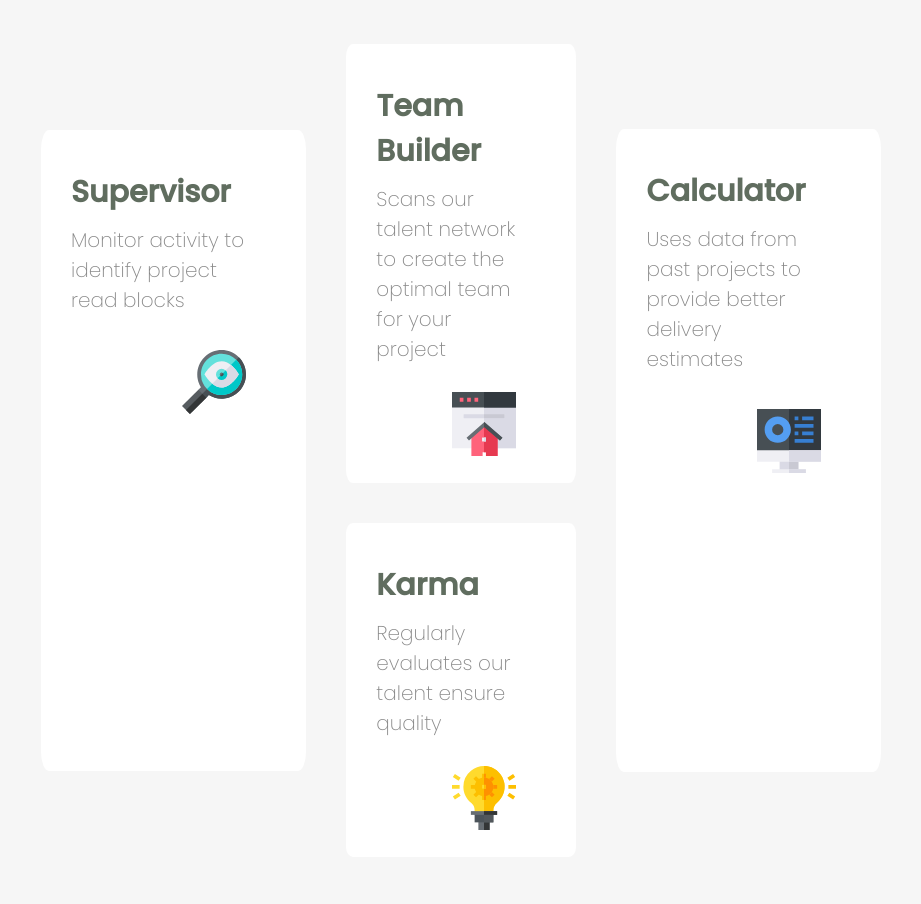
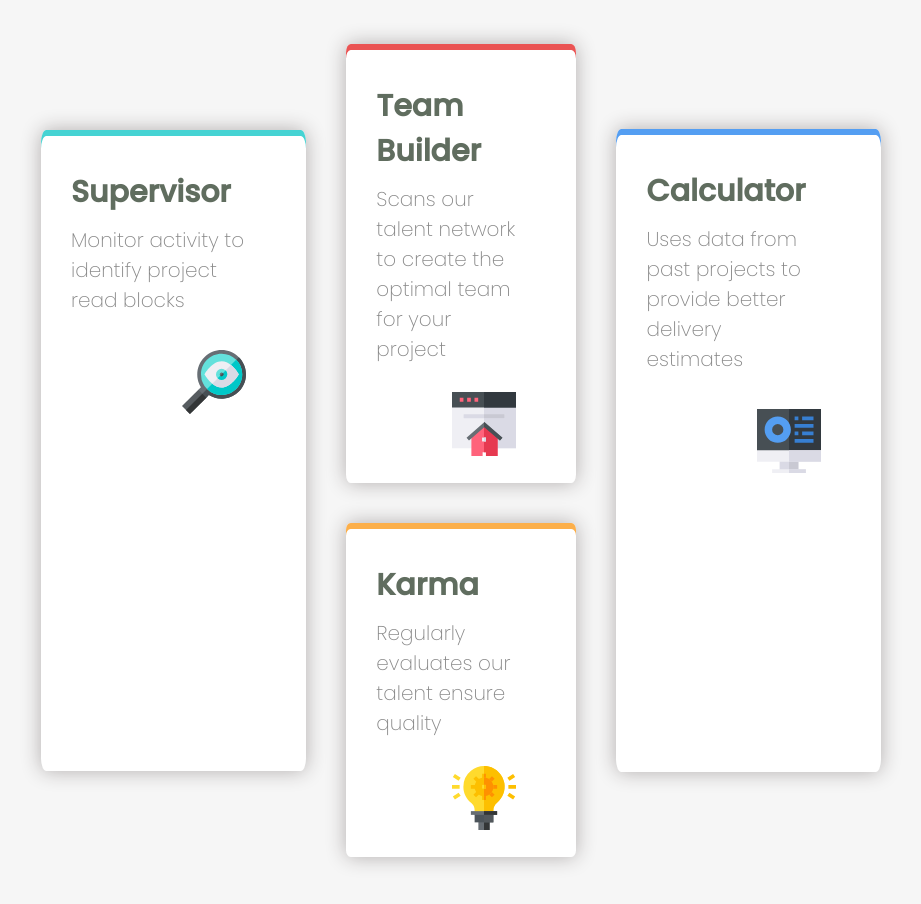
Before and after one commit to Redoyan2/Qtec-Task, a plain HTML site: page index.html in a window 1280 px wide. Shown: the part 380-1284 px from the top of the page, without its empty margins (179-1100 px from the left). Drawn offline with Linux system fonts and the light colour scheme.

Commit message:
box shadow

```diff
--- a/Css/style.css
+++ b/Css/style.css
@@ -55,7 +55,8 @@ body {
     margin:30% 0% 30% 7%;
     padding: 40px 60px 7px 30px;
     box-shadow: black;
-    border-radius: 3%;
+    border-radius: 2%;
+    box-shadow: 0px 6px 0px  hsl(180, 62%, 55%) inset , 0px 0px 20px 0px rgb(177, 173, 173);
     background-color: white;
 }
 
@@ -69,16 +70,18 @@ body {
 .team-builder-1{
     grid-column: 1;
     grid-row: 1;
-    border-radius: 3%;
+    border-radius:2%;
     margin: 0%;
     padding: 40px 60px 20px 30px;
+    box-shadow: 0px 6px 0px  hsl(0, 78%, 62%) inset , 0px 0px 20px 0px rgb(177, 173, 173);
     background-color: white;
 }
 .team-builder-2{
     grid-column: 1;
     grid-row: 2;
-    border-radius: 3%;
+    border-radius: 2%;
     padding: 40px 60px 20px 30px;
+    box-shadow: 0px 6px 0px  hsl(34, 97%, 64%) inset , 0px 0px 20px 0px rgb(177, 173, 173) ;
     background-color: white;
 }
 
@@ -87,7 +90,9 @@ body {
     grid-row: 1;
     margin:30% 7% 30% 0%;
     padding: 40px 60px 10px 30px;
-    border-radius: 3%;
+    box-shadow:0px 6px 0px  hsl(212, 86%, 64%) inset, 0px 0px 20px 0px rgb(177, 173, 173);
+
+    border-radius: 2%;
     background-color: white;
 }
 
```
